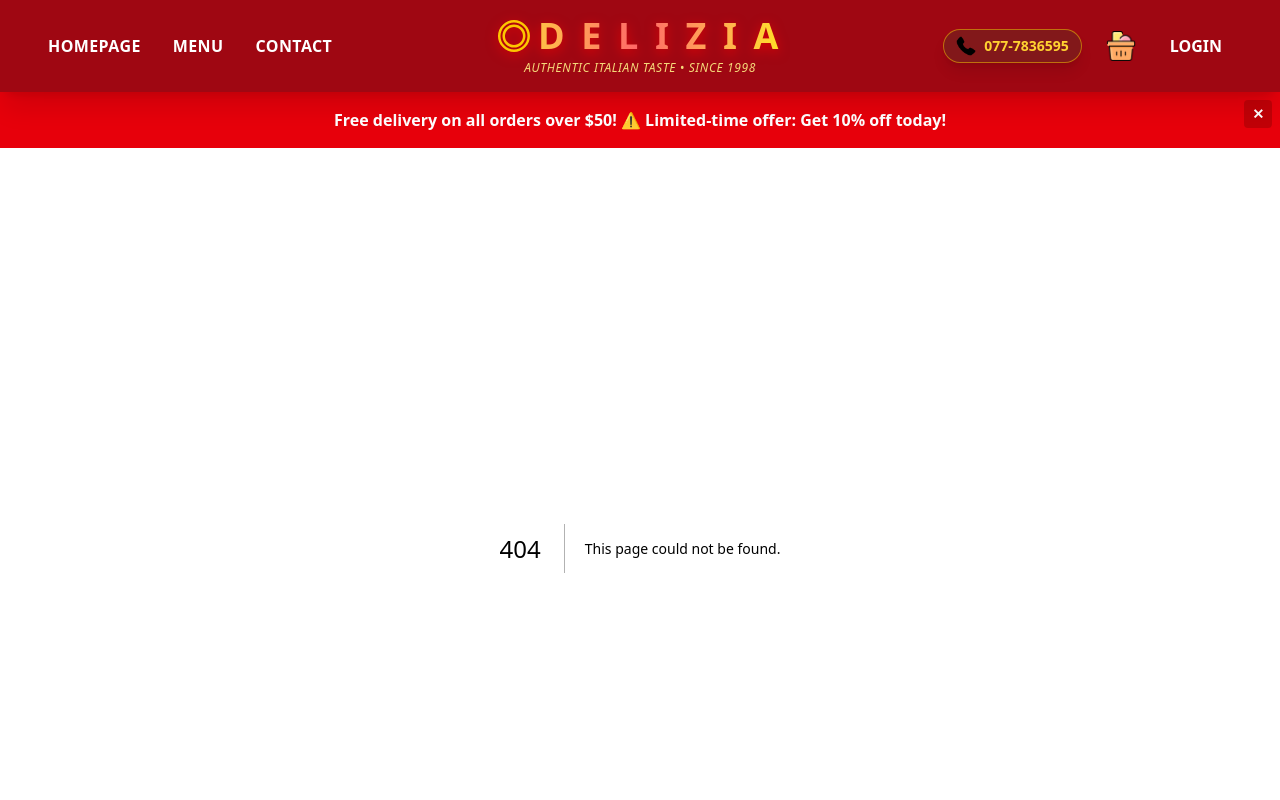
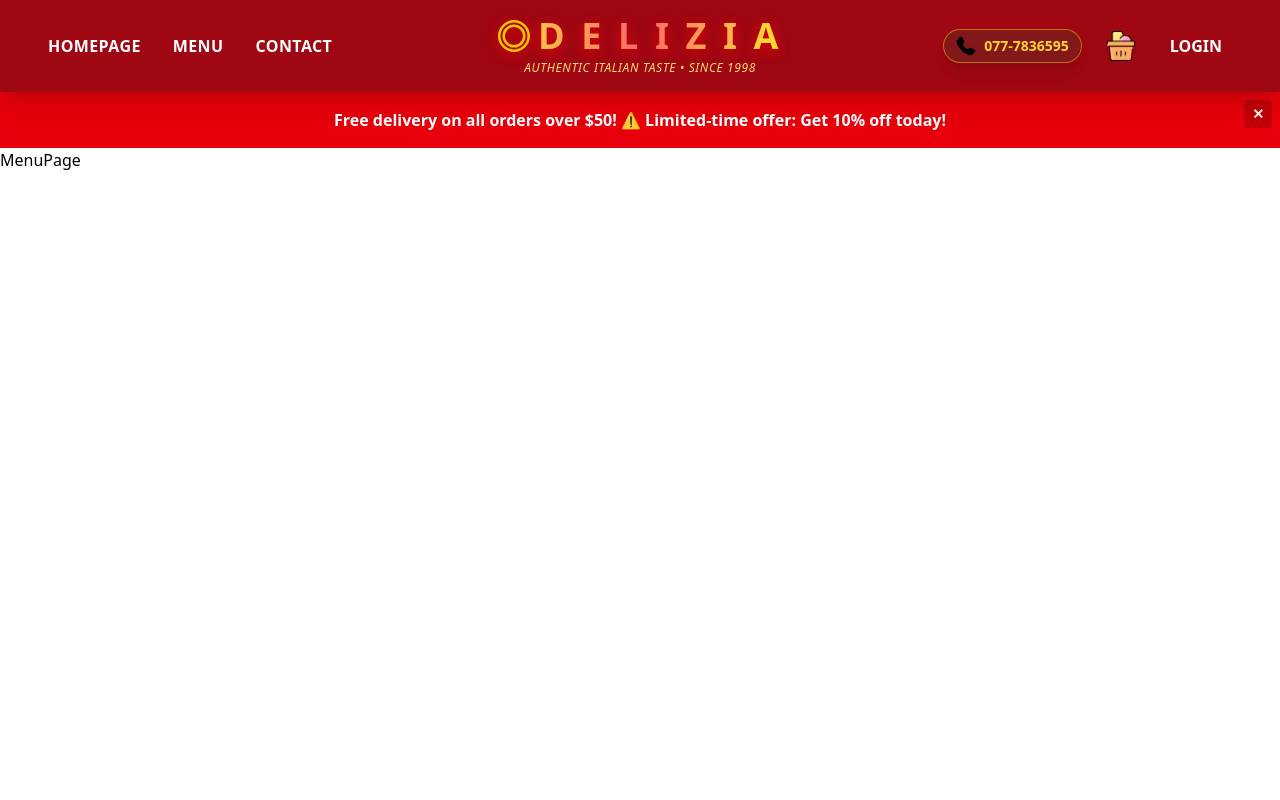
Before and after one commit to hiruranasinghe/restaurant-website-nextjs, a Next.js app: page /menu in a window 1280 px wide. Before the commit this address had no page. Shown: the top 800 px of the page. Built offline with nearby package versions, Linux system fonts and the light colour scheme.

Commit message:
Add MenuPage

```diff
--- /dev/null
+++ b/app/menu/page.tsx
@@ -0,0 +1,7 @@
+import React from 'react'
+
+export default function MenuPage() {
+  return (
+    <div className=''>MenuPage</div>
+  )
+}
```
